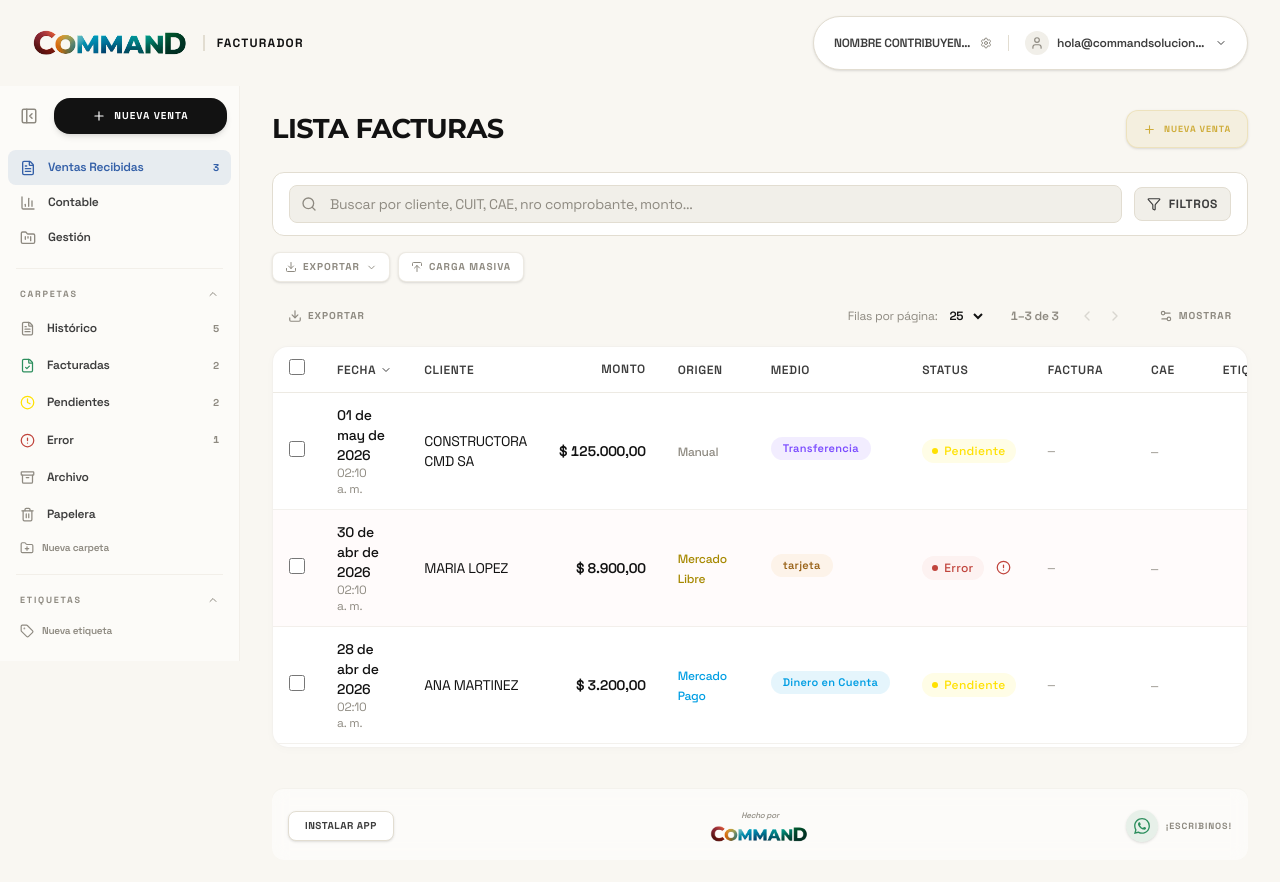
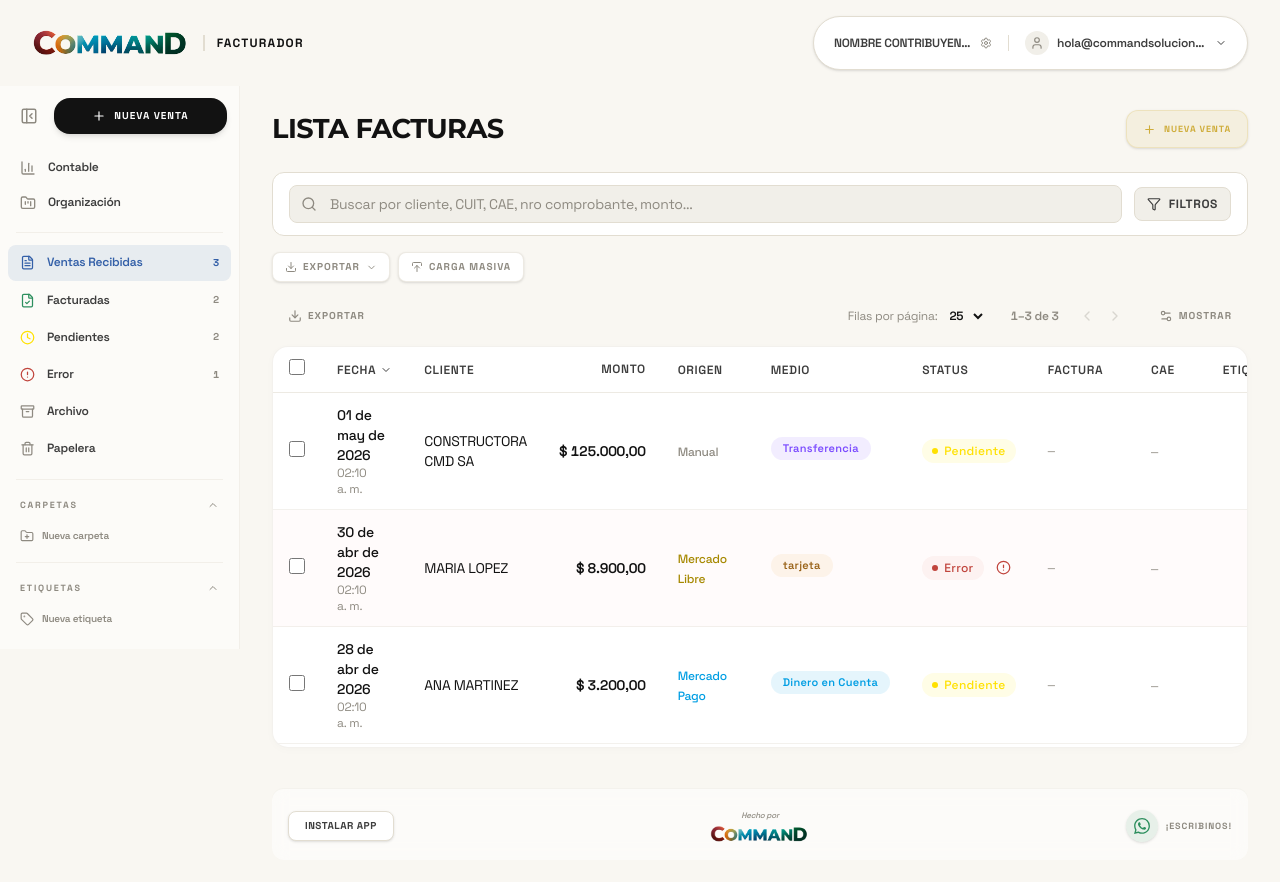
Before and after one commit to curiosidadparlante-jpg/demofacturador, a React (Vite) app: page / in a window 1280 px wide. Shown: the top 882 px of the page. Built offline with nearby package versions, Linux system fonts and the light colour scheme.

Commit message:
feat: reorder Sidebar items as requested

```diff
--- a/src/components/Sidebar.jsx
+++ b/src/components/Sidebar.jsx
@@ -155,13 +155,6 @@ export default function Sidebar({
       {/* Main Navigation */}
       <nav className="px-2 mt-1">
         <SidebarItem
-          icon={<FileText size={16} />}
-          label="Ventas Recibidas"
-          count={counts.inbox}
-          active={isActive('facturas')}
-          onClick={() => onViewChange('facturas')}
-        />
-        <SidebarItem
           icon={<BarChart3 size={16} />}
           label="Contable"
           active={isActive('contable')}
@@ -169,7 +162,7 @@ export default function Sidebar({
         />
         <SidebarItem
           icon={<FolderKanban size={16} />}
-          label="Gestión"
+          label="Organización"
           active={isActive('gestion')}
           onClick={() => onViewChange('gestion')}
         />
@@ -178,24 +171,14 @@ export default function Sidebar({
       {/* Divider */}
       <div className="h-px bg-border/40 mx-4 my-3" />
 
-      {/* System Folders */}
-      <div className="px-2">
-        <button
-          onClick={() => setFoldersExpanded(!foldersExpanded)}
-          className="w-full flex items-center justify-between px-3 py-1.5 text-[9px] font-black uppercase tracking-[0.2em] text-text-muted hover:text-text-primary transition-colors cursor-pointer"
-        >
-          Carpetas
-          {foldersExpanded ? <ChevronUp size={12} /> : <ChevronDown size={12} />}
-        </button>
-
-        {foldersExpanded && (
-          <div className="mt-1 space-y-0.5">
+      {/* System Status Folders */}
+      <nav className="px-2 space-y-0.5">
         <SidebarItem
           icon={<FileText size={15} />}
-              label="Histórico"
-              count={counts.historico}
-              active={isActive('facturas', { type: 'historico' })}
-              onClick={() => onViewChange('facturas', { type: 'historico' })}
+          label="Ventas Recibidas"
+          count={counts.inbox}
+          active={isActive('facturas') && !isActive('facturas', { type: 'status' }) && !isActive('facturas', { type: 'historico' })}
+          onClick={() => onViewChange('facturas')}
         />
         <SidebarItem
           icon={<FileCheck size={15} />}
@@ -236,8 +219,23 @@ export default function Sidebar({
           active={isActive('facturas', { type: 'status', value: 'borrada' })}
           onClick={() => onViewChange('facturas', { type: 'status', value: 'borrada' })}
         />
+      </nav>
 
-            {/* Custom Folders — recursive tree */}
+      {/* Divider */}
+      <div className="h-px bg-border/40 mx-4 my-3" />
+
+      {/* Custom Folders */}
+      <div className="px-2">
+        <button
+          onClick={() => setFoldersExpanded(!foldersExpanded)}
+          className="w-full flex items-center justify-between px-3 py-1.5 text-[9px] font-black uppercase tracking-[0.2em] text-text-muted hover:text-text-primary transition-colors cursor-pointer"
+        >
+          Carpetas
+          {foldersExpanded ? <ChevronUp size={12} /> : <ChevronDown size={12} />}
+        </button>
+
+        {foldersExpanded && (
+          <div className="mt-1 space-y-0.5">
             <FolderTree
               folders={customFolders}
               parentId={null}
```
Lines whose indentation alone changed are shown as unchanged.
